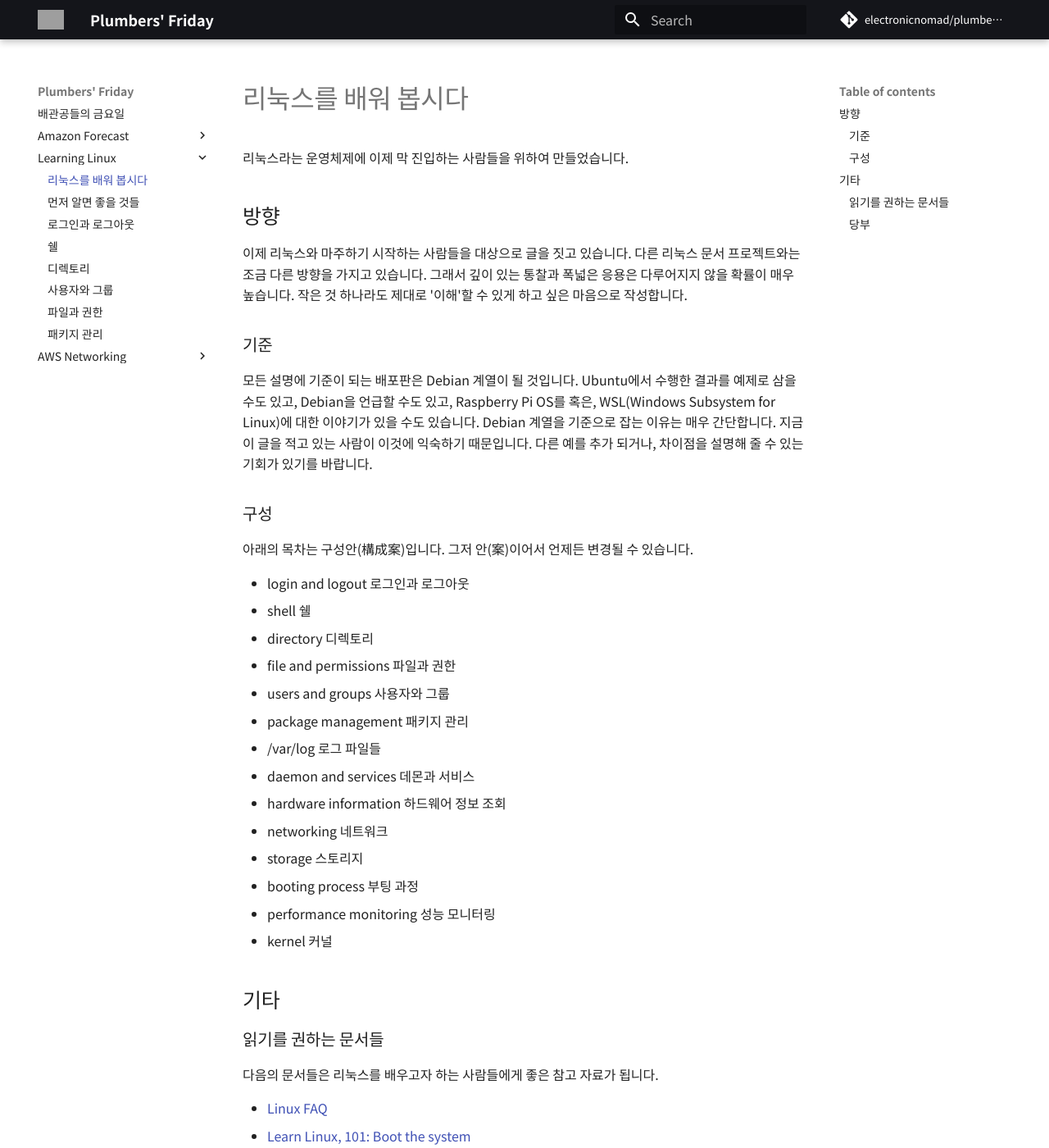
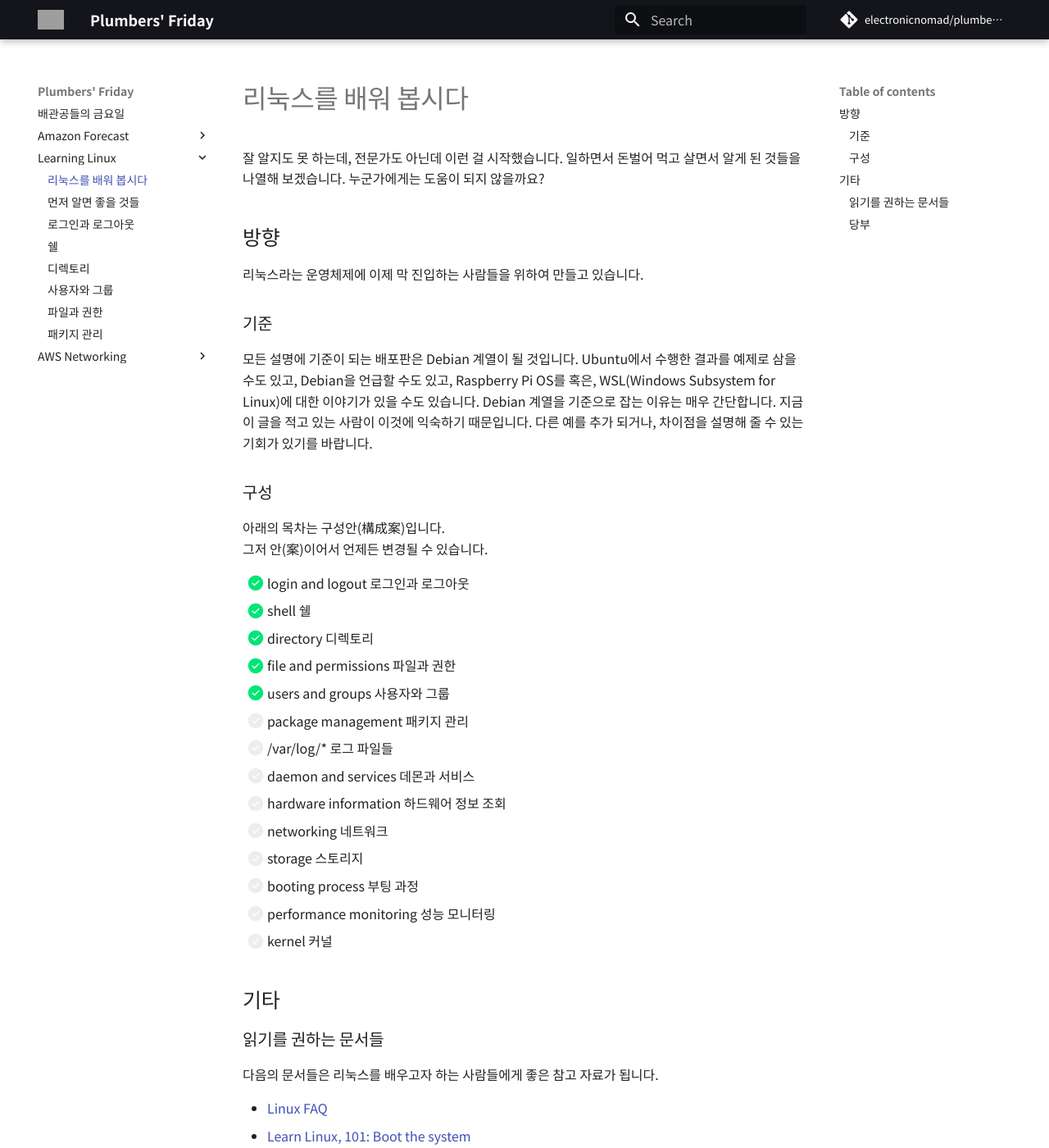
Before and after one commit to electronicnomad/plumbers-friday, an MkDocs documentation site: the page built from docs/linux/index.md, in a window 1280 px wide and 1400 px high. Shown: the whole window at 82% size. Built offline with MkDocs 1.6.1 and Material for MkDocs 9.7.7, drawn with Linux system fonts in a browser that asks for light colours; some web fonts are replaced; comment, search, counter and statistics services are not loaded; grey boxes are pictures that could not be loaded.

Commit message:
Update index.md

```diff
--- a/docs/linux/index.md
+++ b/docs/linux/index.md
@@ -1,13 +1,12 @@
 # 리눅스를 배워 봅시다
 
-리눅스라는 운영체제에 이제 막 진입하는 사람들을 위하여 만들었습니다.
+잘 알지도 못 하는데, 전문가도 아닌데 이런 걸 시작했습니다.
+일하면서 돈벌어 먹고 살면서 알게 된 것들을 나열해 보겠습니다.
+누군가에게는 도움이 되지 않을까요?
 
 ## 방향
 
-이제 리눅스와 마주하기 시작하는 사람들을 대상으로 글을 짓고 있습니다.
-다른 리눅스 문서 프로젝트와는 조금 다른 방향을 가지고 있습니다.
-그래서 깊이 있는 통찰과 폭넓은 응용은 다루어지지 않을 확률이 매우 높습니다.
-작은 것 하나라도 제대로 '이해'할 수 있게 하고 싶은 마음으로 작성합니다.
+리눅스라는 운영체제에 이제 막 진입하는 사람들을 위하여 만들고 있습니다.
 
 ### 기준
 
@@ -21,22 +20,23 @@ Debian 계열을 기준으로 잡는 이유는 매우 간단합니다. 지금
 
 ### 구성
 
-아래의 목차는 구성안(構成案)입니다. 그저 안(案)이어서 언제든 변경될 수 있습니다.
+아래의 목차는 구성안(構成案)입니다.
+그저 안(案)이어서 언제든 변경될 수 있습니다.
 
-- login and logout 로그인과 로그아웃
-- shell 쉘
-- directory 디렉토리
-- file and permissions 파일과 권한
-- users and groups 사용자와 그룹
-- package management 패키지 관리
-- /var/log 로그 파일들
-- daemon and services 데몬과 서비스
-- hardware information 하드웨어 정보 조회
-- networking 네트워크
-- storage 스토리지
-- booting process 부팅 과정
-- performance monitoring 성능 모니터링
-- kernel 커널
+- [x] login and logout 로그인과 로그아웃
+- [x] shell 쉘
+- [x] directory 디렉토리
+- [x] file and permissions 파일과 권한
+- [x] users and groups 사용자와 그룹
+- [ ] package management 패키지 관리
+- [ ] /var/log/* 로그 파일들
+- [ ] daemon and services 데몬과 서비스
+- [ ] hardware information 하드웨어 정보 조회
+- [ ] networking 네트워크
+- [ ] storage 스토리지
+- [ ] booting process 부팅 과정
+- [ ] performance monitoring 성능 모니터링
+- [ ] kernel 커널
 
 ## 기타
 
```
